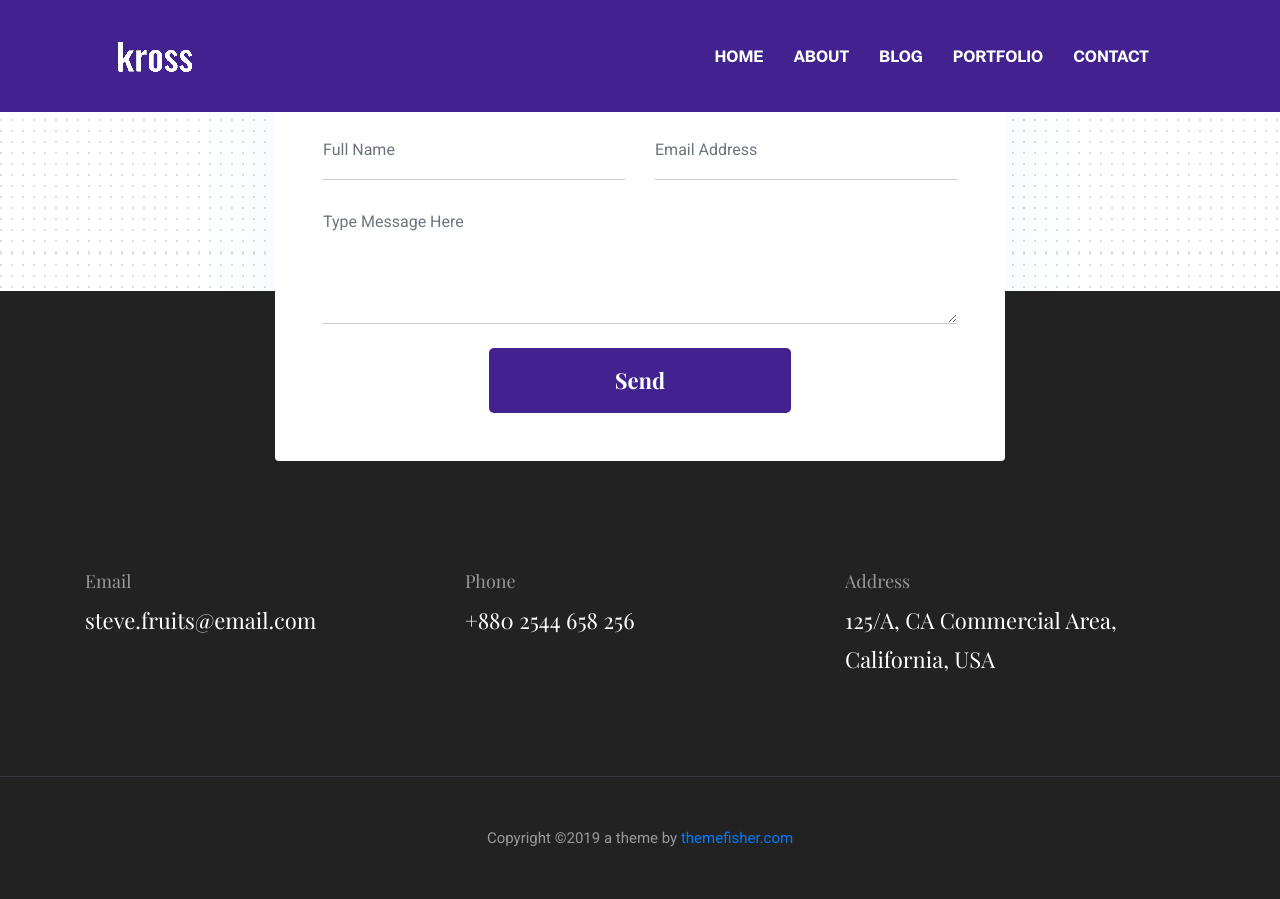
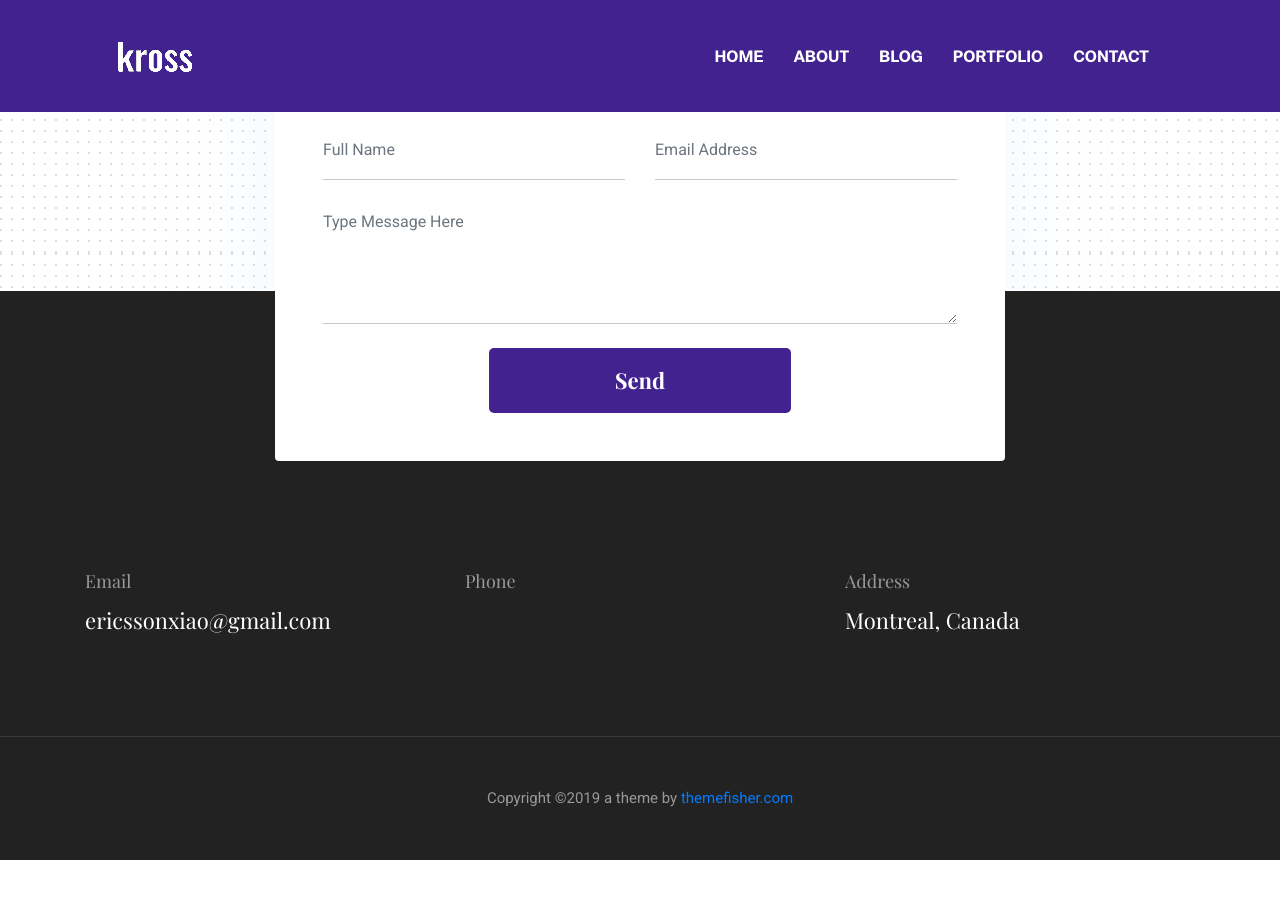
Before and after one commit to ericssonxiao/blog, a Jekyll site: the page built from index.html, in a window 1280 px wide and 900 px high, scrolled down 6496 px. Built offline with Jekyll 4.4.1, drawn with Linux system fonts in a browser that asks for light colours; after the commit the page ends 7356 px from its top, so only the background shows below that; some of the changed text lies outside the part shown.

Commit message:
rebuilt blog

```diff
--- a/_data/settings.yml
+++ b/_data/settings.yml
@@ -1,11 +1,11 @@
 #-------------------------------
 # General Site Settings
 
-title: Kross - Jekyll Portfolio Template
+title: Eric Xiao
 logo: logo.png
-email: steve.fruits@email.com
-phone: +880 2544 658 256
-address: 125/A, CA Commercial Area, California, USA
+email: ericssonxiao@gmail.com
+phone:
+address: Montreal, Canada
 
 menu:
 - {name: About, link: '/about/'}
@@ -35,7 +35,7 @@
 # Hero Section
 
 hero:
-  hero-title: Hi! I’m <br> Christoher <br> UX designer
+  hero-title: Hi! I’m <br> Eric Xiao <br> Full stack programmer.
 
 social:
 - {icon: "ti-facebook", link: "#"}
@@ -290,4 +290,4 @@
 # Contact Section
 
 contact-title: Contact Info
-contact-email: steve.fruits@email.com
+contact-email: ericssonxiao@gmail.com
```
